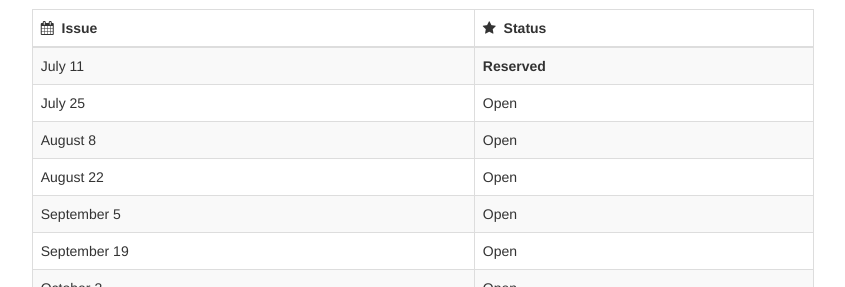
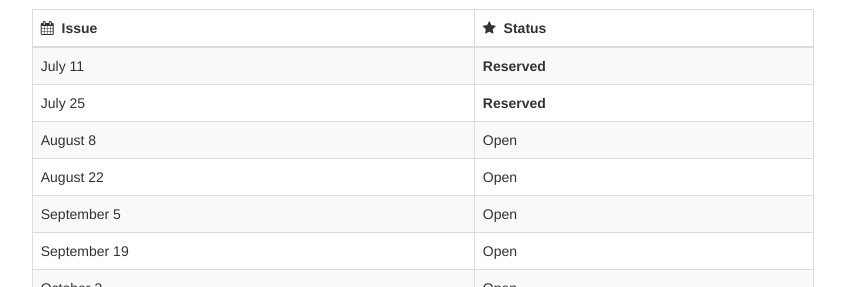
Before and after one commit to SwiftWeekly/swiftweekly.github.io, a Jekyll site: the page built from sponsorship.md, in a window 1280 px wide. Shown: the part 1214-1501 px from the top of the page, without its empty margins (217-1062 px from the left). Built offline with Jekyll 4.4.1, drawn with Linux system fonts in a browser that asks for light colours.

Commit message:
Update sponsorship.md

```diff
--- a/sponsorship.md
+++ b/sponsorship.md
@@ -61,7 +61,7 @@ Sponsored Links should be relevant to the Swift programming community. To sponso
 | <i class="fa fa-calendar" aria-hidden="true"></i>&nbsp; Issue | <i class="fa fa-star" aria-hidden="true"></i>&nbsp; Status |
 |:-|:-|
 | July 11      | **Reserved** |
-| July 25      | Open |
+| July 25      | **Reserved** |
 | August 8     | Open |
 | August 22    | Open |
 | September 5  | Open |
```
